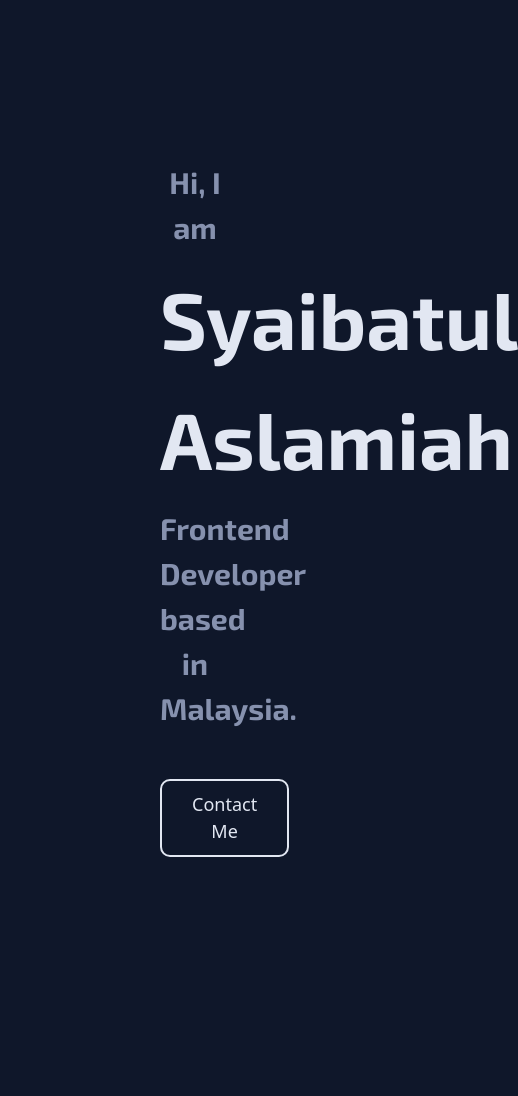
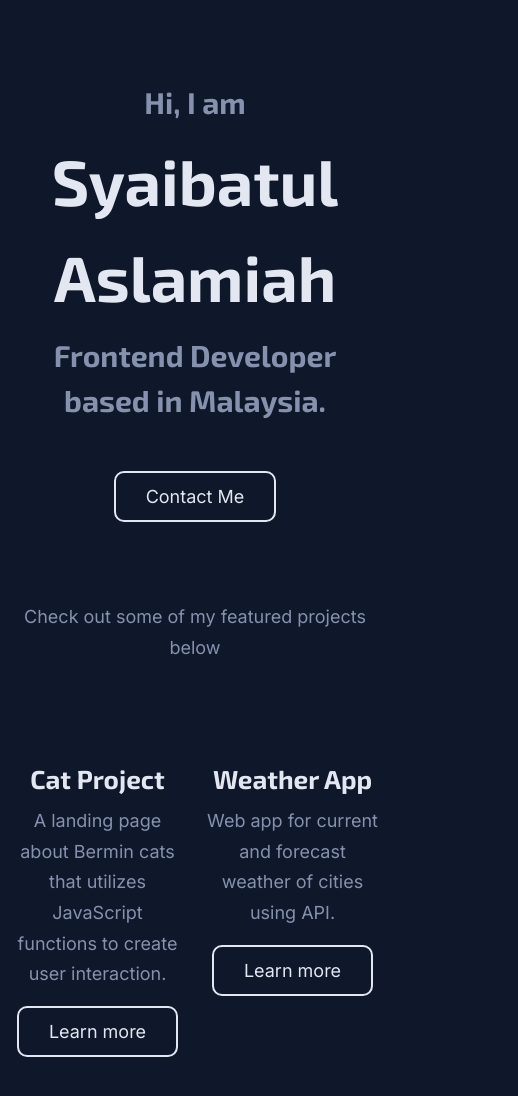
Before and after one commit to shizop/portfolio-shecodes, a plain HTML site: page index.html in a window 390 px wide. Shown: the whole page, 518 px wide, since content can reach past the window. Before the commit the page ends 1017 px from the top, so only its background shows below. Drawn offline with nearby package versions, Linux system fonts and the light colour scheme.

Commit message:
Integrated homepage content design

```diff
--- a/index.html
+++ b/index.html
@@ -34,5 +34,34 @@
       <h2 class="mb-5">Frontend Developer based in Malaysia.</h2>
       <a href="contact.html" class="btn btn-branding">Contact Me</a>
     </div>
+    <p class="text-center mb-5">Check out some of my featured projects below</p>
+    <div class="container">
+      <div class="row row-cols row-cols-lg-4 mb-5">
+        <div class="col d-none d-lg-block">
+          <img src="images/cat2.png" alt="cat project" class="img-fluid" />
+        </div>
+        <div class="col">
+          <div class="project-description">
+            <h2 class="mt-5">Cat Project</h2>
+            <p>
+              A landing page about Bermin cats that utilizes JavaScript
+              functions to create user interaction.
+            </p>
+            <a href="" class="btn btn-branding">Learn more</a>
+          </div>
+        </div>
+
+        <div class="col d-none d-lg-block">
+          <img src="images/weather2.png" alt="weather app" class="img-fluid" />
+        </div>
+        <div class="col">
+          <div class="project-description">
+            <h2 class="mt-5">Weather App</h2>
+            <p>Web app for current and forecast weather of cities using API.</p>
+            <a href="" class="btn btn-branding">Learn more</a>
+          </div>
+        </div>
+      </div>
+    </div>
   </body>
 </html>
--- a/styles.css
+++ b/styles.css
@@ -8,6 +8,7 @@
 
 body {
   background-color: #0f172a;
+  font-family: var(--default-font);
 }
 
 h1,
@@ -30,12 +31,25 @@ h2 {
   font-size: 30px;
   line-height: 1.5;
   font-weight: bold;
+  color: var(--default-color);
+}
+
+p {
   color: var(--secondary-color);
+  line-height: 1.7;
+  font-size: 18px;
 }
 
 .hero {
   text-align: center;
-  padding: 160px;
+  padding: 160px 20px;
+}
+
+.hero h2 {
+  font-size: 30px;
+  line-height: 1.5;
+  font-weight: bold;
+  color: var(--secondary-color);
 }
 
 .btn-branding {
@@ -51,3 +65,25 @@ h2 {
   border: 2px solid var(--tertiary-color);
   color: var(--tertiary-color);
 }
+
+.project-description {
+  padding: 0 20px;
+}
+
+@media (max-width: 900px) {
+  h1 {
+    font-size: 64px;
+  }
+
+  h2 {
+    font-size: 26px;
+  }
+
+  .hero {
+    padding: 80px 20px;
+  }
+  .project-description {
+    padding: 0;
+    text-align: center;
+  }
+}
```
Also changed, not shown: images/cat2.png (added), images/logo.png (added), images/logo2.png (added), images/weather2.png (added).
